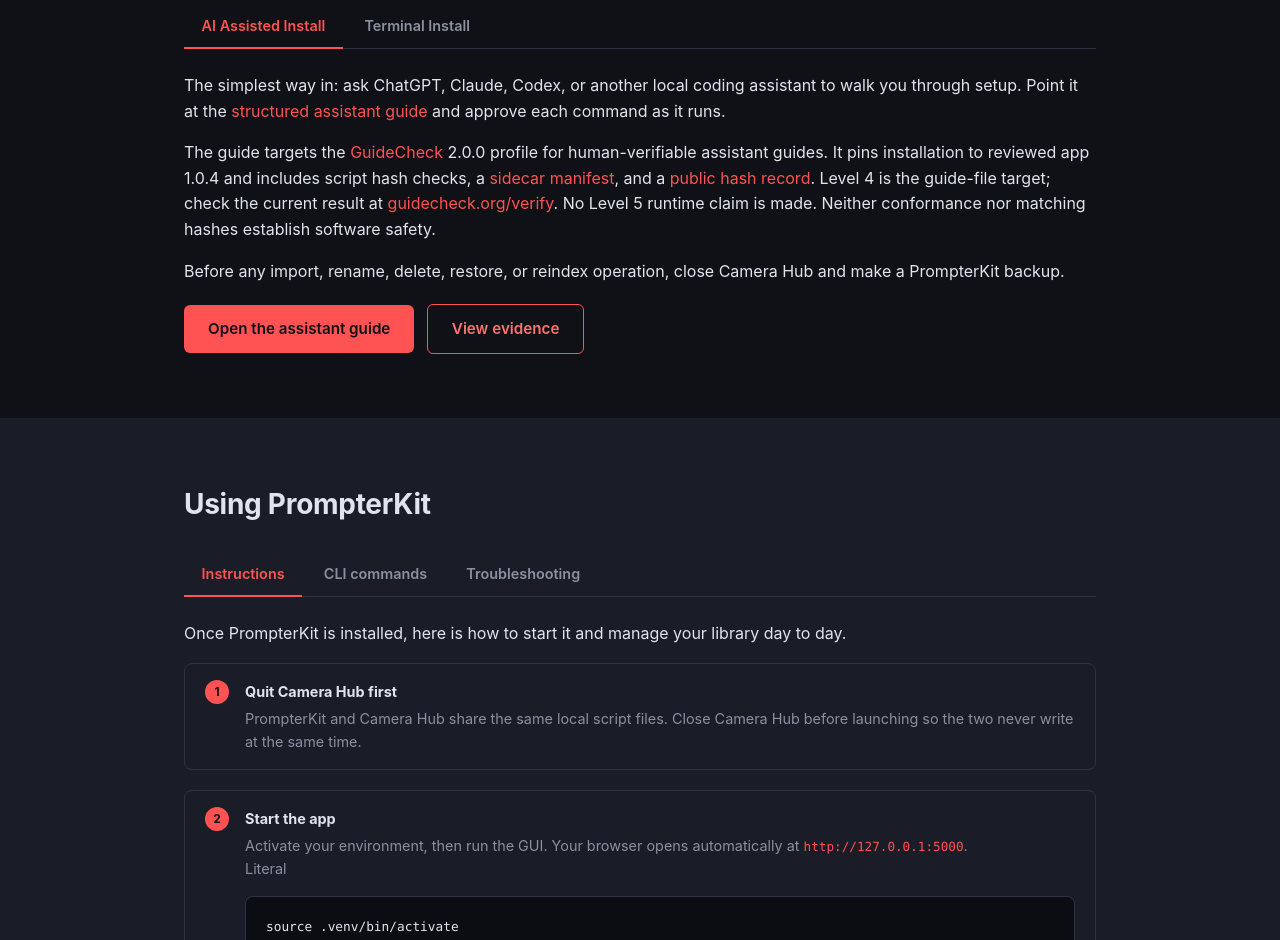
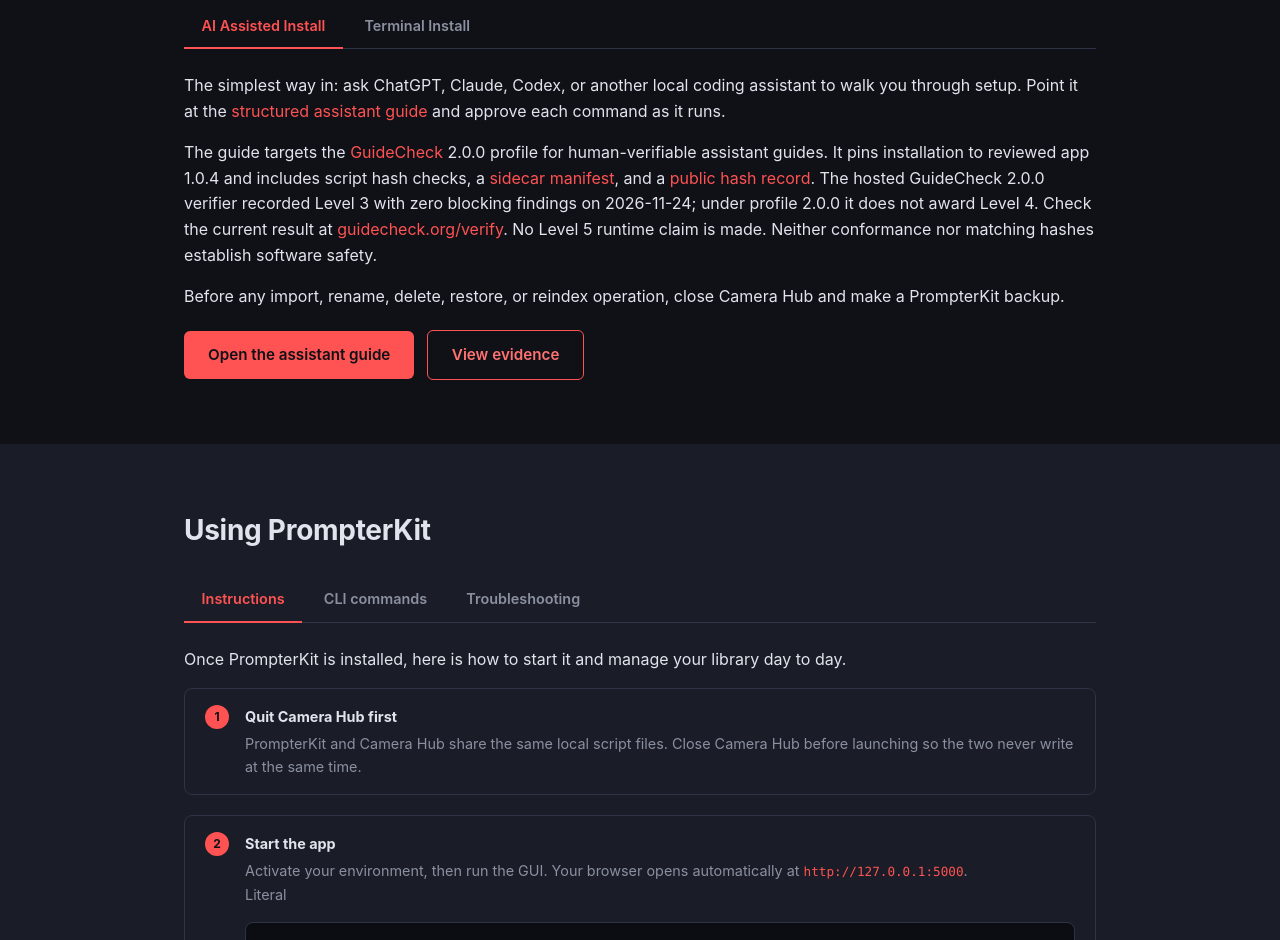
Before and after one commit to snapsynapse/prompter-kit, a plain HTML site: page docs/index.html in a window 1280 px wide. Shown: the part 2556-3496 px from the top of the page. Drawn offline with Linux system fonts and the light colour scheme.

Commit message:
Record GuideCheck 2.0.0 hosted result for guide 1.5.0
Hosted verifier 2.0.0 with required profile 2.0.0 recorded Level 3 with zero
blocking findings and matching DNS and repository anchors. Under profile 2.0.0
no GuideCheck verifier awards Level 4, so the closeout gate is now the highest
level the hosted verifier awards and no Level 4 claim is made.

Correct the changelog: the Pages "No artifacts named github-pages" error
recurred after the action updates and cleared on a rerun. Document the rerun
and the .well-known artifact fix.

Co-Authored-By: Claude Opus 5.5 <noreply@anthropic.com>

```diff
--- a/docs/index.html
+++ b/docs/index.html
@@ -627,7 +627,7 @@
       <div class="tab-panels">
         <div class="tab-panel" id="panel-ai">
           <p style="margin-bottom:1rem">The simplest way in: ask ChatGPT, Claude, Codex, or another local coding assistant to walk you through setup. Point it at the <a href="/.well-known/assistant-guide.txt">structured assistant guide</a> and approve each command as it runs.</p>
-          <p style="margin-bottom:1rem">The guide targets the <a href="https://guidecheck.org/" target="_blank" rel="noopener">GuideCheck</a> 2.0.0 profile for human-verifiable assistant guides. It pins installation to reviewed app 1.0.4 and includes script hash checks, a <a href="/.well-known/assistant-guide-manifest.txt">sidecar manifest</a>, and a <a href="/.well-known/assistant-guide-transparency-log.txt">public hash record</a>. Level 4 is the guide-file target; check the current result at <a href="https://guidecheck.org/verify" target="_blank" rel="noopener">guidecheck.org/verify</a>. No Level 5 runtime claim is made. Neither conformance nor matching hashes establish software safety.</p>
+          <p style="margin-bottom:1rem">The guide targets the <a href="https://guidecheck.org/" target="_blank" rel="noopener">GuideCheck</a> 2.0.0 profile for human-verifiable assistant guides. It pins installation to reviewed app 1.0.4 and includes script hash checks, a <a href="/.well-known/assistant-guide-manifest.txt">sidecar manifest</a>, and a <a href="/.well-known/assistant-guide-transparency-log.txt">public hash record</a>. The hosted GuideCheck 2.0.0 verifier recorded Level 3 with zero blocking findings on 2026-11-24; under profile 2.0.0 it does not award Level 4. Check the current result at <a href="https://guidecheck.org/verify" target="_blank" rel="noopener">guidecheck.org/verify</a>. No Level 5 runtime claim is made. Neither conformance nor matching hashes establish software safety.</p>
           <p style="margin-bottom:1.25rem">Before any import, rename, delete, restore, or reindex operation, close Camera Hub and make a PrompterKit backup.</p>
           <a href="/.well-known/assistant-guide.txt" class="btn btn-primary">Open the assistant guide</a>
           <a href="/.well-known/assistant-guide-manifest.txt" class="btn btn-secondary" style="margin-left:.5rem">View evidence</a>
```
Also changed, not shown: docs/llms.txt, 5 other files.
